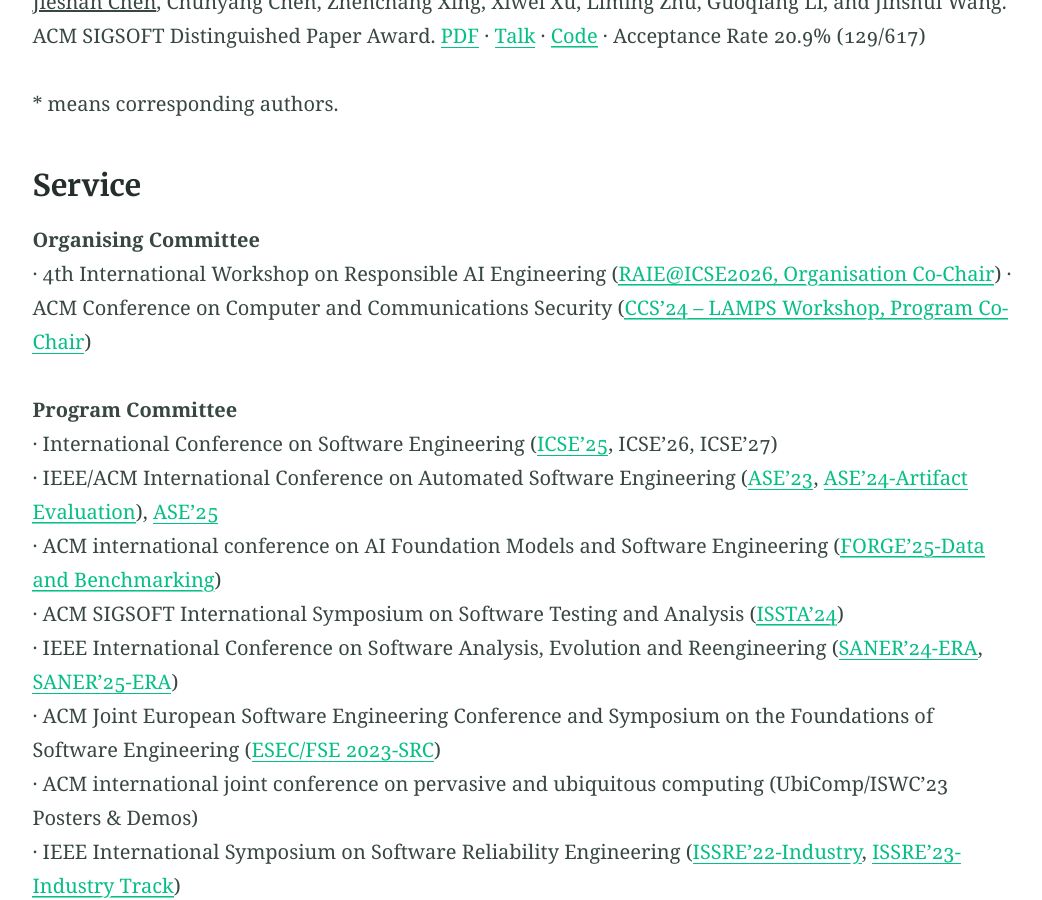
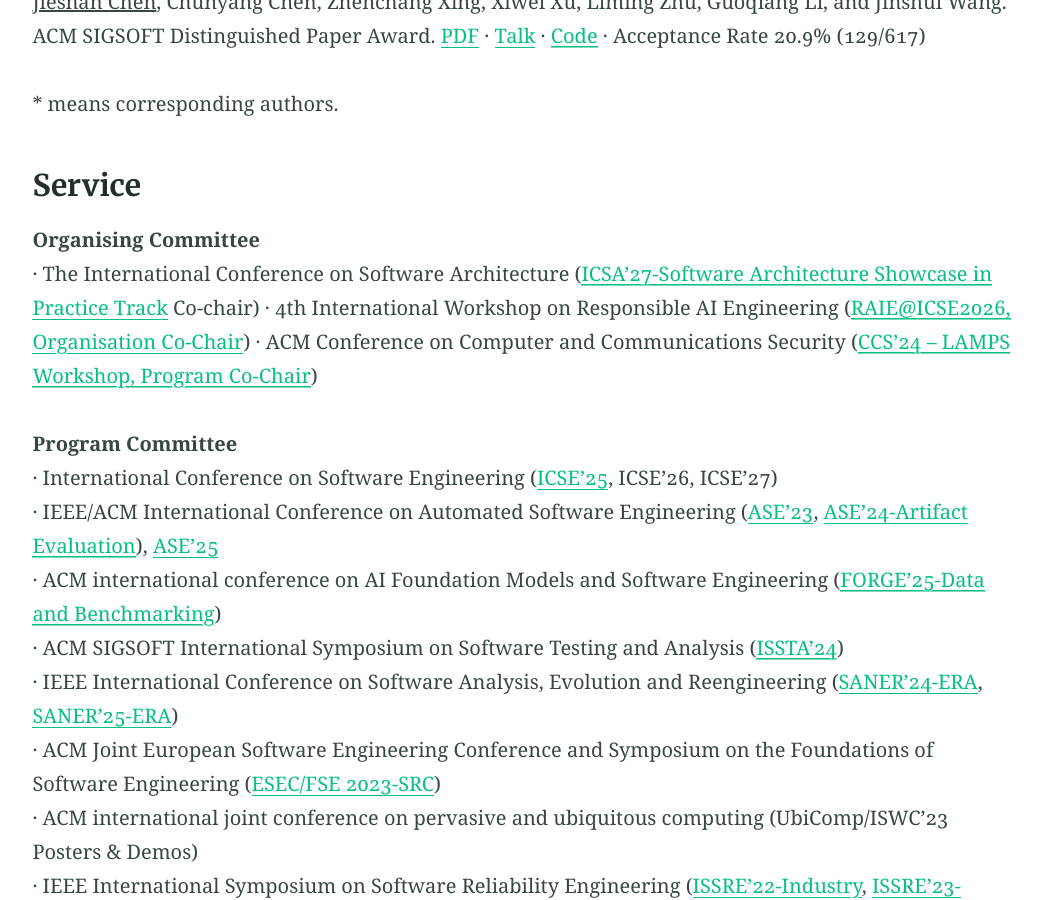
Before and after one commit to chenjshnn/chenjshnn.github.io, a Jekyll site: the page built from index.md, in a window 1280 px wide and 900 px high, scrolled down 3658 px. Shown: the whole window, without its empty margins (118-1160 px from the left). Built offline with Jekyll 4.4.1, drawn with Linux system fonts in a browser that asks for light colours.

Commit message:
Update index.md

```diff
--- a/index.md
+++ b/index.md
@@ -133,6 +133,7 @@ ACM SIGSOFT Distinguished Paper Award. [PDF](/files/ICSE2020-predictContent.pdf)
 
 ### Service {#services}
 **Organising Committee** <br />
+· The International Conference on Software Architecture ([ICSA'27-Software Architecture Showcase in Practice Track](https://conf.researchr.org/track/icsa-2027/icsa-2027-software-architecture-showcase) Co-chair)
 · 4th International Workshop on Responsible AI Engineering  ([RAIE@ICSE2026, Organisation Co-Chair](https://conf.researchr.org/home/icse-2026/raie-2026#Call-for-Papers))
 · ACM Conference on Computer and Communications Security ([CCS’24 – LAMPS Workshop, Program Co-Chair](https://lamps-ccs.com/))
 
```
